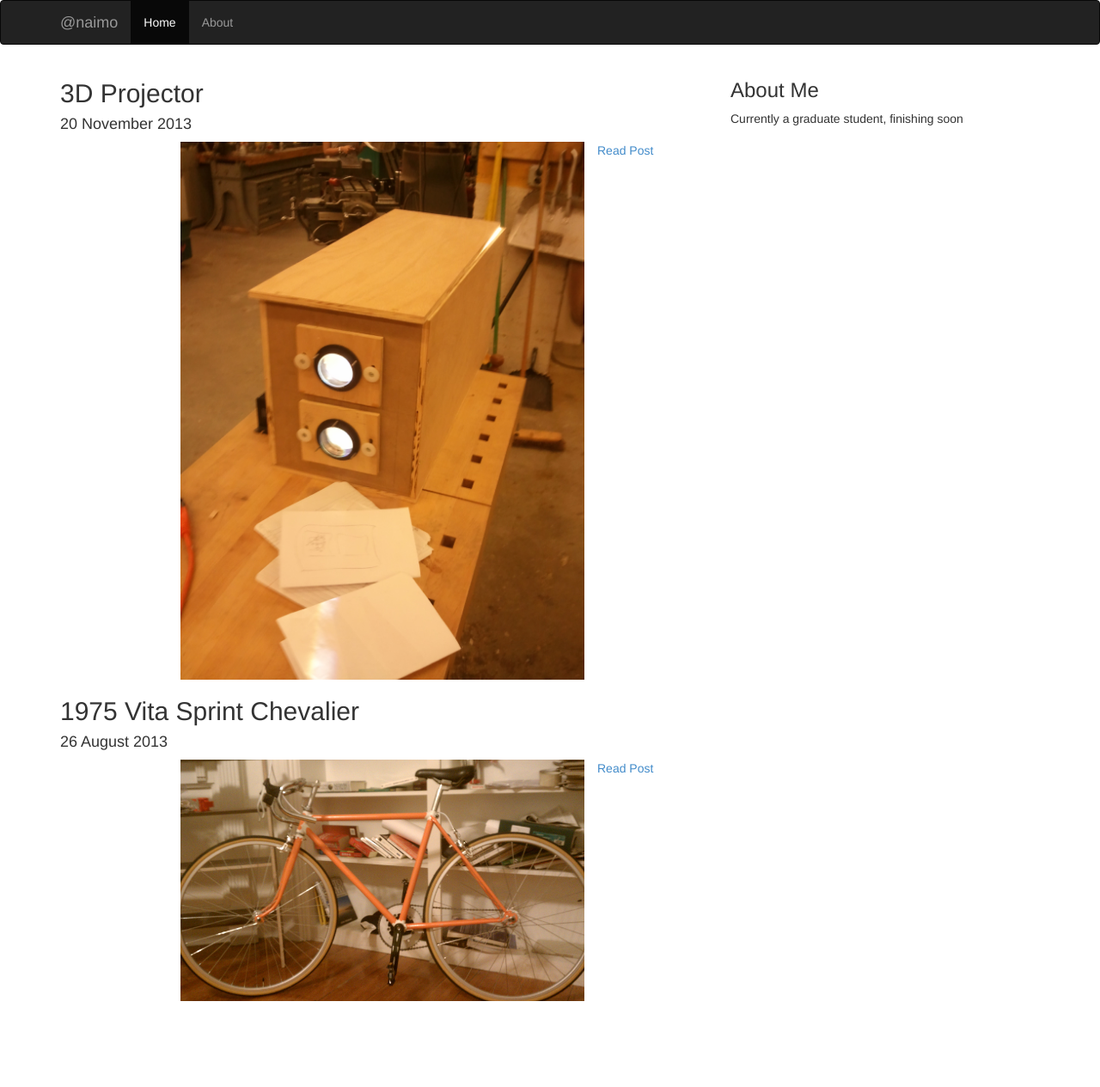
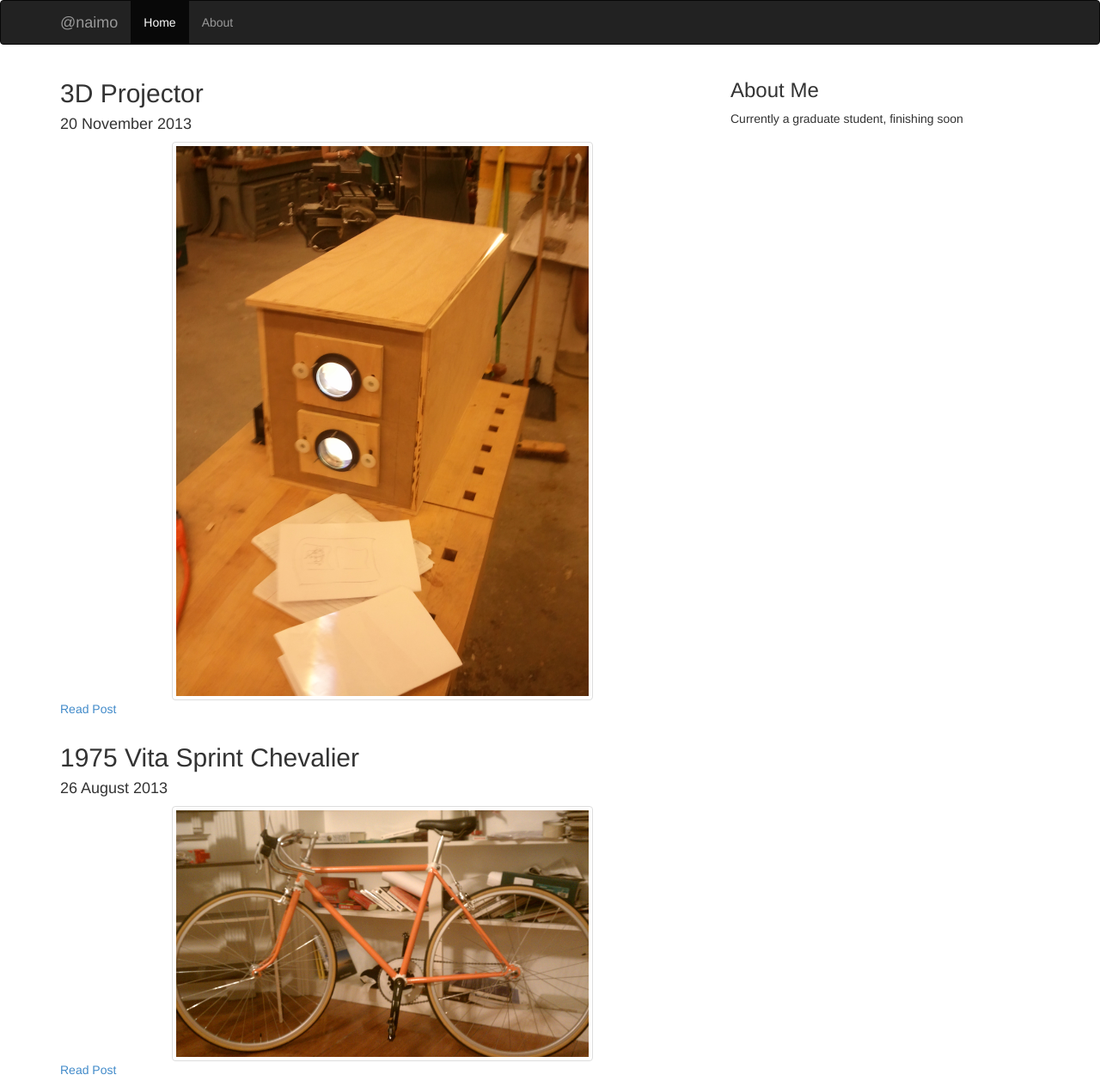
Before and after one commit to naimo/nicolas.github.com, a Jekyll site: the page built from index.html, in a window 1280 px wide. Shown: the whole page at 86% size. Built offline with Jekyll 4.4.1, drawn with Linux system fonts in a browser that asks for light colours; Markdown is read by kramdown in place of the engine named in the settings; the list of posts is cut into pages by our own code; before the commit the page ends 1165 px from its top, so only the background shows below that.

Commit message:
try image thumbnail

```diff
--- a/index.html
+++ b/index.html
@@ -7,9 +7,9 @@ layout: default
   <div class="col-md-12">
     <h2>{{ post.title }}</h2>
     <h4>{{ post.date | date_to_long_string }}</h4>
-    <div class="col-md-8 col-md-offset-2">
-    	<img src="{{ site.url }}/assets/img/{{ post.image }}" class="img-responsive" alt="3D projector">
-    </div>
+    <div class="row"><div class="col-md-8 col-md-offset-2">
+    	<img src="{{ site.url }}/assets/img/{{ post.image }}" class="img-thumbnail" alt="3D projector">
+    </div></div>
     <p>
       <a href="{{ post.url }}">Read Post</a>
     </p>
```
